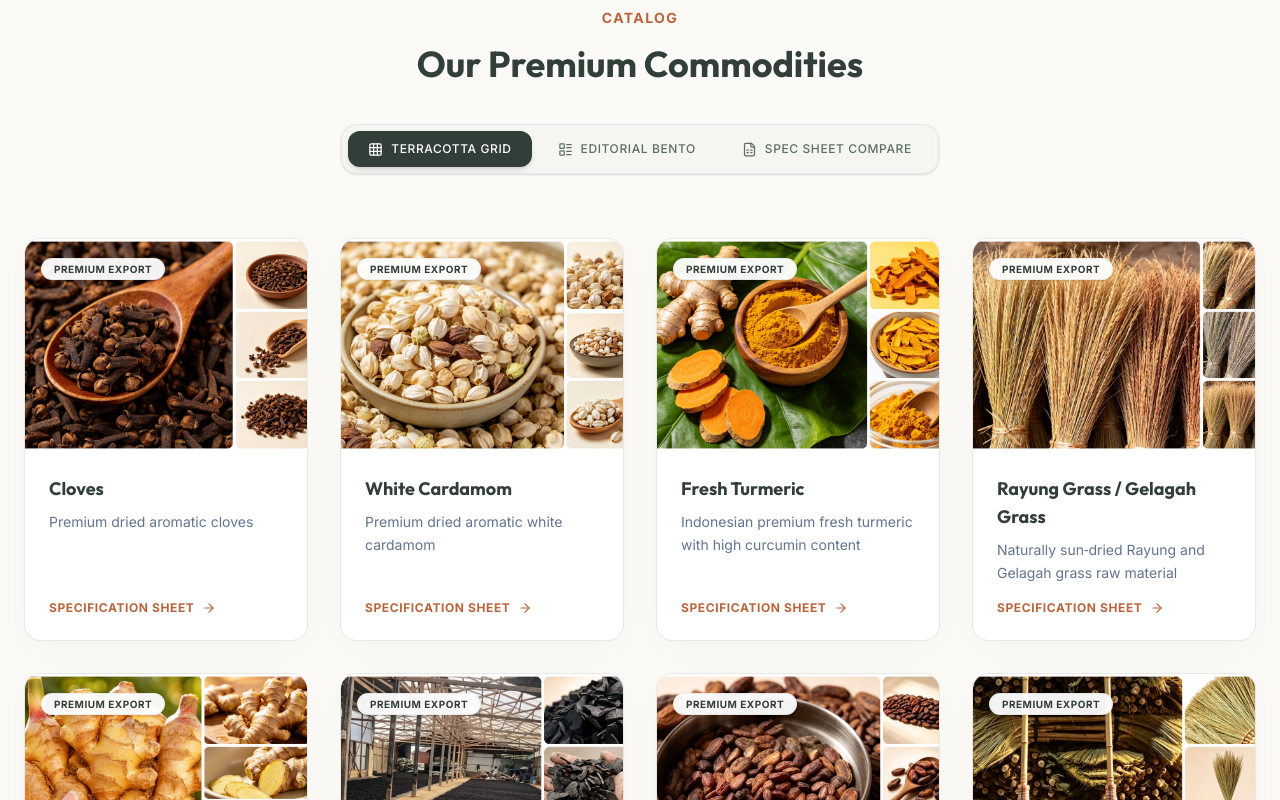
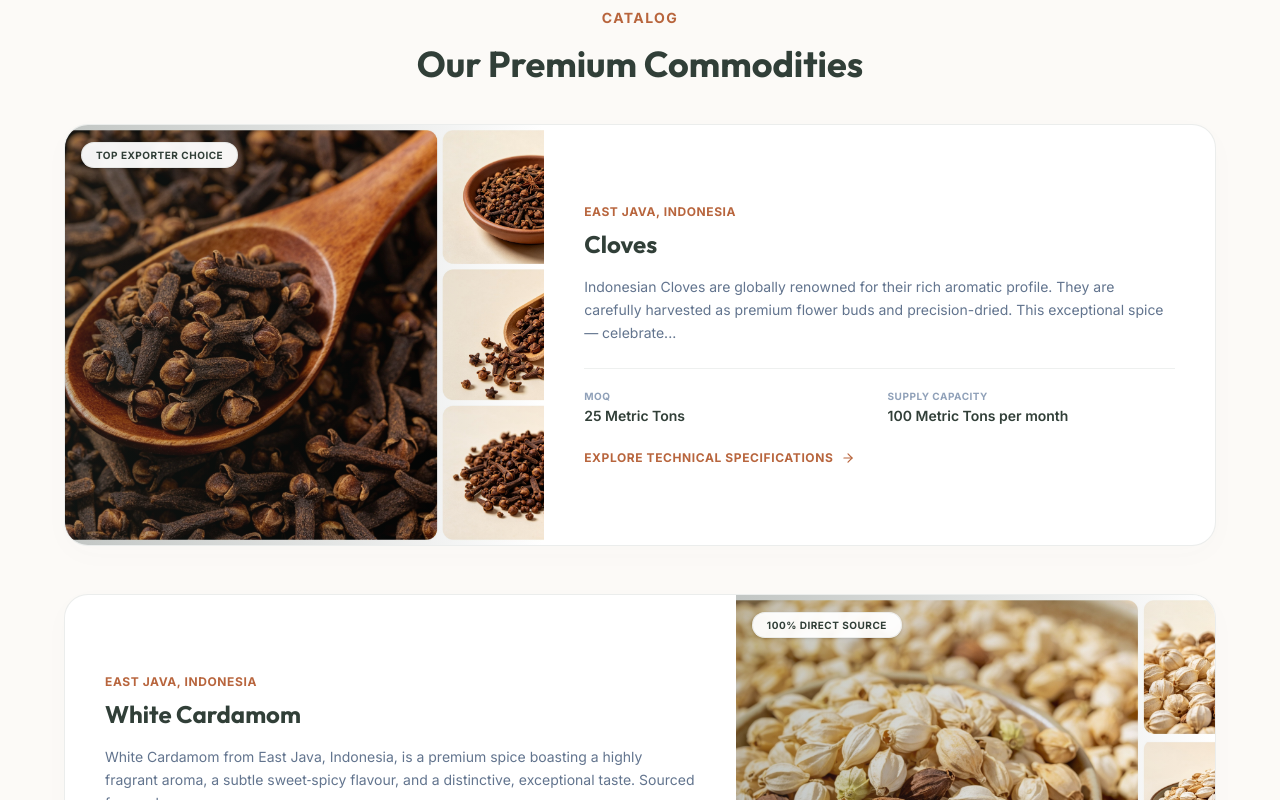
Before and after one commit to audaily007-hub/Website-Tridaya, a React (Vite) app: page / in a window 1280 px wide. Shown: the part 2400-3200 px from the top of the page. Built offline with nearby package versions, Linux system fonts and the light colour scheme.

Commit message:
feat: Set default product layout to bento
The default product layout in the App component has been changed from 'grid' to 'bento'. This aims to improve the initial visual presentation of products on the landing page.

```diff
--- a/src/App.tsx
+++ b/src/App.tsx
@@ -90,7 +90,7 @@ export default function App() {
   const [isMenuOpen, setIsMenuOpen] = useState(false);
   const [scrolled, setScrolled] = useState(false);
   const [selectedProduct, setSelectedProduct] = useState<any | null>(null);
-  const [productLayout, setProductLayout] = useState<'grid' | 'bento' | 'compare'>('grid');
+  const [productLayout, setProductLayout] = useState<'grid' | 'bento' | 'compare'>('bento');
 
   const t = translations[lang];
 
@@ -330,45 +330,6 @@ export default function App() {
           <h2 className="text-4xl font-display font-bold text-navy">{t.products.title}</h2>
         </div>
 
-        {/* Layout Modeler Controls */}
-        <div className="container mx-auto px-6 mb-16 flex justify-center">
-          <div className="inline-flex flex-wrap md:flex-nowrap gap-1.5 p-1.5 bg-sage-light/40 border border-sage/10 rounded-2xl backdrop-blur-sm shadow-sm">
-            <button
-              onClick={() => setProductLayout('grid')}
-              className={`flex items-center gap-2 px-5 py-2.5 rounded-xl font-medium text-xs tracking-wider uppercase transition-all duration-300 ${
-                productLayout === 'grid'
-                  ? 'bg-navy text-white shadow-md'
-                  : 'text-sage hover:text-navy hover:bg-white/50'
-              }`}
-            >
-              <Grid size={15} />
-              {lang === 'EN' ? 'Terracotta Grid' : 'Kisi Terakota'}
-            </button>
-            <button
-              onClick={() => setProductLayout('bento')}
-              className={`flex items-center gap-2 px-5 py-2.5 rounded-xl font-medium text-xs tracking-wider uppercase transition-all duration-300 ${
-                productLayout === 'bento'
-                  ? 'bg-navy text-white shadow-md'
-                  : 'text-sage hover:text-navy hover:bg-white/50'
-              }`}
-            >
-              <LayoutList size={15} />
-              {lang === 'EN' ? 'Editorial Bento' : 'Editorial Bento'}
-            </button>
-            <button
-              onClick={() => setProductLayout('compare')}
-              className={`flex items-center gap-2 px-5 py-2.5 rounded-xl font-medium text-xs tracking-wider uppercase transition-all duration-300 ${
-                productLayout === 'compare'
-                  ? 'bg-navy text-white shadow-md'
-                  : 'text-sage hover:text-navy hover:bg-white/50'
-              }`}
-            >
-              <FileSpreadsheet size={15} />
-              {lang === 'EN' ? 'Spec Sheet Compare' : 'Tabel Spesifikasi'}
-            </button>
-          </div>
-        </div>
-
         <div className="container mx-auto px-6">
           <AnimatePresence mode="wait">
             {productLayout === 'grid' && (
@@ -434,7 +395,7 @@ export default function App() {
                 animate={{ opacity: 1, y: 0 }}
                 exit={{ opacity: 0, y: -15 }}
                 transition={{ duration: 0.4 }}
-                className="space-y-8"
+                className="space-y-12 max-w-6xl mx-auto"
               >
                 {t.products.items.map((product, idx) => {
                   const isEven = idx % 2 === 0;
@@ -444,14 +405,14 @@ export default function App() {
                       key={idx}
                       initial={{ opacity: 0, y: 30 }}
                       whileInView={{ opacity: 1, y: 0 }}
-                      viewport={{ once: true }}
+                      viewport={{ once: true, margin: "-100px" }}
                       transition={{ duration: 0.5, delay: 0.1 }}
                       className={`bg-white rounded-3xl overflow-hidden border border-sage/12 shadow-[0_8px_30px_rgb(92,110,97,0.02)] flex flex-col ${
                         isEven ? 'md:flex-row' : 'md:flex-row-reverse'
-                      } hover:border-gold/30 hover:shadow-[0_24px_50px_rgba(92,110,97,0.06)] transition-all duration-500 cursor-pointer min-h-[300px]`}
+                      } hover:border-gold/30 hover:shadow-[0_24px_50px_rgba(92,110,97,0.06)] transition-all duration-500 cursor-pointer min-h-[340px] md:min-h-[420px]`}
                       onClick={() => setSelectedProduct(product)}
                     >
-                      <div className="w-full md:w-5/12 relative aspect-[16/10] md:aspect-auto overflow-hidden bg-sage-light/30">
+                      <div className="w-full md:w-5/12 relative aspect-[16/10] md:aspect-auto min-h-[260px] md:min-h-[420px] overflow-hidden bg-sage-light/30 flex-shrink-0">
                         <img
                           src={product.image || `https://images.unsplash.com/photo-1544662241-ef17101bb0d0?auto=format&fit=crop&q=80&w=600&sig=${idx}`}
                           alt={product.name}
@@ -461,7 +422,7 @@ export default function App() {
                             e.currentTarget.src = `https://images.unsplash.com/photo-1544662241-ef17101bb0d0?auto=format&fit=crop&q=80&w=600&sig=${idx}`;
                           }}
                         />
-                        <div className="absolute inset-0 bg-gradient-to-t md:bg-gradient-to-r from-navy/20 to-transparent"></div>
+                        <div className="absolute inset-0 bg-gradient-to-t md:bg-gradient-to-r from-navy/30 to-transparent"></div>
                         <div className="absolute top-4 left-4 z-10">
                           <span className="bg-white/95 backdrop-blur-md text-navy text-[10px] font-bold uppercase tracking-wider px-3.5 py-1.5 rounded-full border border-sage/10 shadow-sm">
                             {itemTag}
```
